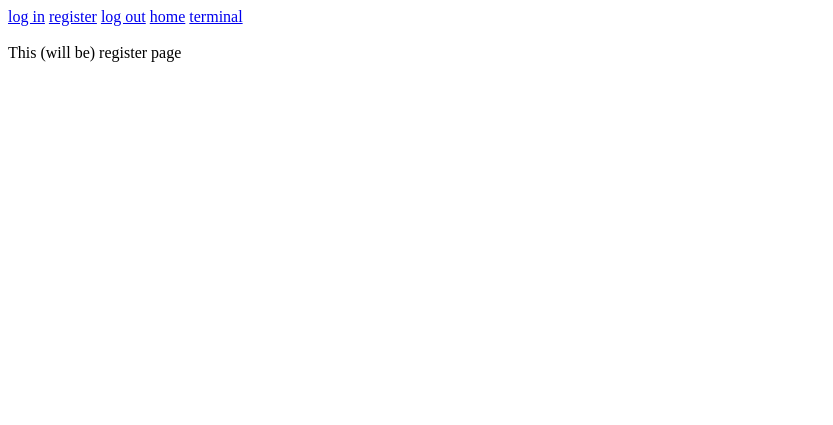
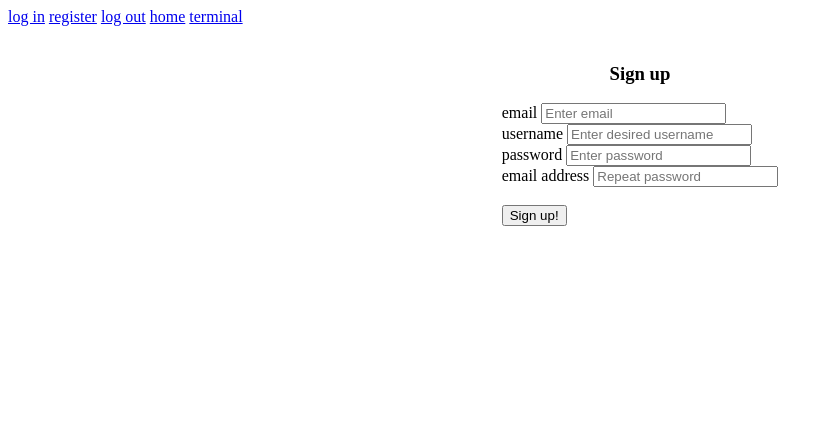
Before and after one commit to uxert/TaskManager, a Flask app: page /register in a window 1280 px wide. Shown: the top 425 px of the page, without its empty margins (0-833 px from the left). Before the commit the page ends 62 px from the top, so only its background shows below. Run offline with Flask 3, Linux system fonts and the light colour scheme.

Commit message:
Create basic form for signup.
Make the app accept POST request from /register and add basic skeleton of processing (which of course cannot be complete without a database) of register requests.

```diff
--- a/TaskManager/website/auth.py
+++ b/TaskManager/website/auth.py
@@ -1,14 +1,63 @@
-from flask import Blueprint, render_template
+from flask import Blueprint, render_template, request, flash
+from typing import NamedTuple
+
+
+class SimpleResponse(NamedTuple):
+    """ Simple NamedTuple that will allow to pass results from database functions - status and error explanation"""
+    success: bool
+    message: str = ''
 
 auth = Blueprint("auth", __name__)
 
 
 @auth.route("/login")
 def login():
-    return render_template("login.html")
+    if request.method == "GET":
+        return render_template("login.html")
+    username = request.form["username"]
+    password = request.form["password"]
 
-@auth.route("/register")
+
+
+def validate_signup(email, username, password1, password2) -> bool:
+    if password1 != password2:
+        flash("Passwords don't match!", category="error")
+        return False
+    if len(username) <= 3:
+        flash("Username too short! Should be at least 4 characters", category="error")
+        return False
+    if len(password1) <=7: #passwords are equal at this point
+        flash("Password too short! Should be at least 8 characters", category="error")
+        return False
+    # check if either email or username already used
+    if False:
+        flash(f"Username {username} is already taken!", category="error")
+        return False
+    if False:
+        flash(f"Account registered on {email} already exists!", category="error")
+        return False
+    return True
+
+def register_user(email, username, password) -> SimpleResponse:
+    """Function to register a new user in the database."""
+    return SimpleResponse(True)
+
+@auth.route("/register", methods=["GET", "POST"])
 def register():
+    if request.method == "GET":
+        return render_template("register.html")
+    email = request.form["email"]
+    username = request.form["username"]
+    password1 = request.form["password1"]
+    password2 = request.form["password2"]
+    if validate_signup(email, username, password1, password2) is False:
+        return render_template("register.html")
+
+    result = register_user(email, username, password1)
+    if result.success is True:
+        flash("Account registered successfully!", category="success")
+    if result.success is not True:
+        flash(f"Account was not registered: {result.message}", category="error")
     return render_template("register.html")
 
 @auth.route("/logout")
--- a/TaskManager/website/templates/base.html
+++ b/TaskManager/website/templates/base.html
@@ -16,6 +16,17 @@
         </div>
     </nav>
     <br>
+    {% with messages = get_flashed_messages(with_categories=true) %}
+        {% if messages %}
+            {% for category, message in messages %}
+                {% if category == "success" %}
+                    <div style="color: green;">{{ message }}</div>
+                {% else %}
+                    <div style="color: red;">{{ message }}</div>
+                {% endif %}
+            {% endfor %}
+        {% endif %}
+    {% endwith %}
     {% block content %}Hi :){% endblock %}
 </body>
 </html>
--- a/TaskManager/website/templates/register.html
+++ b/TaskManager/website/templates/register.html
@@ -3,5 +3,36 @@
     Sign Up
 {% endblock %}
 {% block content %}
-	This (will be) register page
+    <style>
+        .center-wrapper {
+            display: flex;
+            justify-content: center;
+            min-height: 100vh; /* or any height you want */
+        }
+    </style>
+    <div class="center-wrapper">
+        <form method="post">
+            <h3 style="text-align: center">Sign up </h3>
+            <div>
+                <label for="email">email </label>
+                <input type="email" id="email" name="email" placeholder="Enter email" required>
+            </div>
+            <div>
+                <label for="username">username </label>
+                <input type="text" id="username" name="username" placeholder="Enter desired username" required>
+            </div>
+            <div>
+                <label for="password1">password </label>
+                <input type="password" id="password1" name="password1" placeholder="Enter password" required>
+            </div>
+            <div>
+                <label for="password2">email address </label>
+                <input type="password" id="password2" name="password2" placeholder="Repeat password" required>
+            </div>
+            <br>
+            <button type="submit">Sign up!</button>
+        </form>
+    </div>
+
+
 {% endblock %}
```
